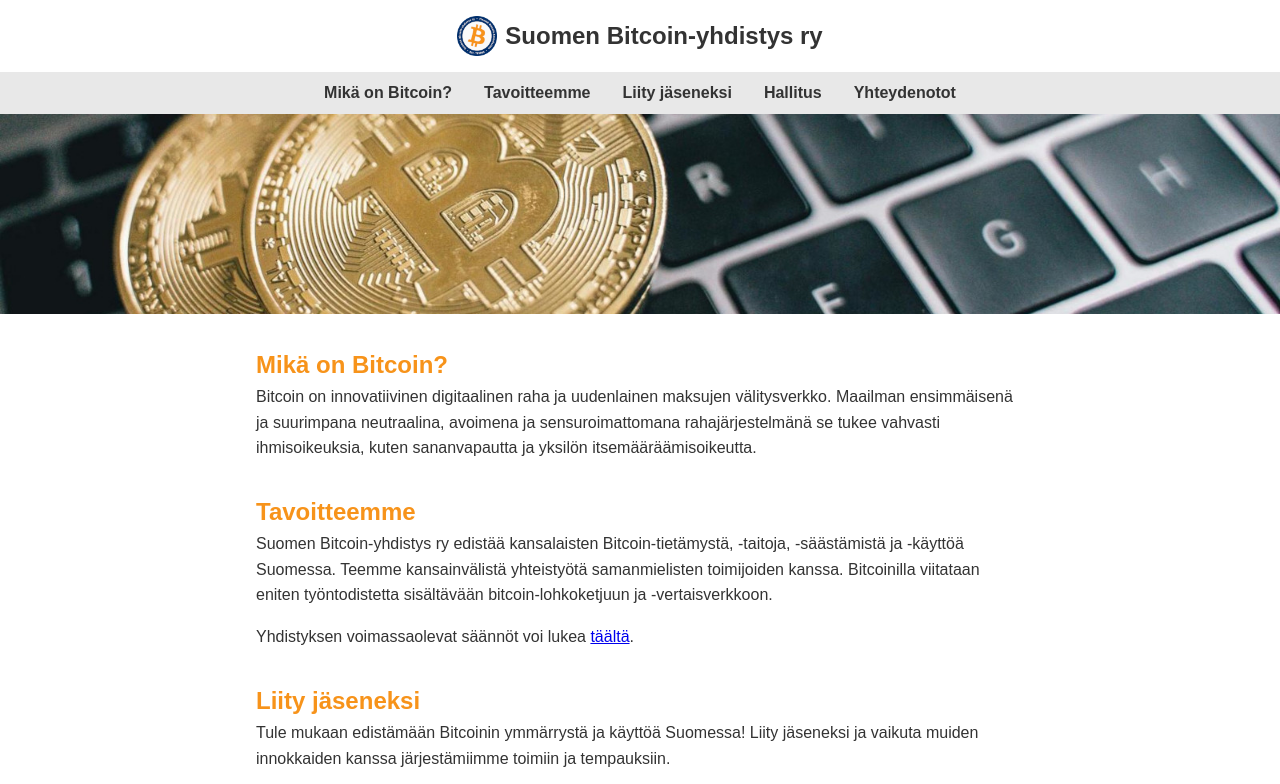
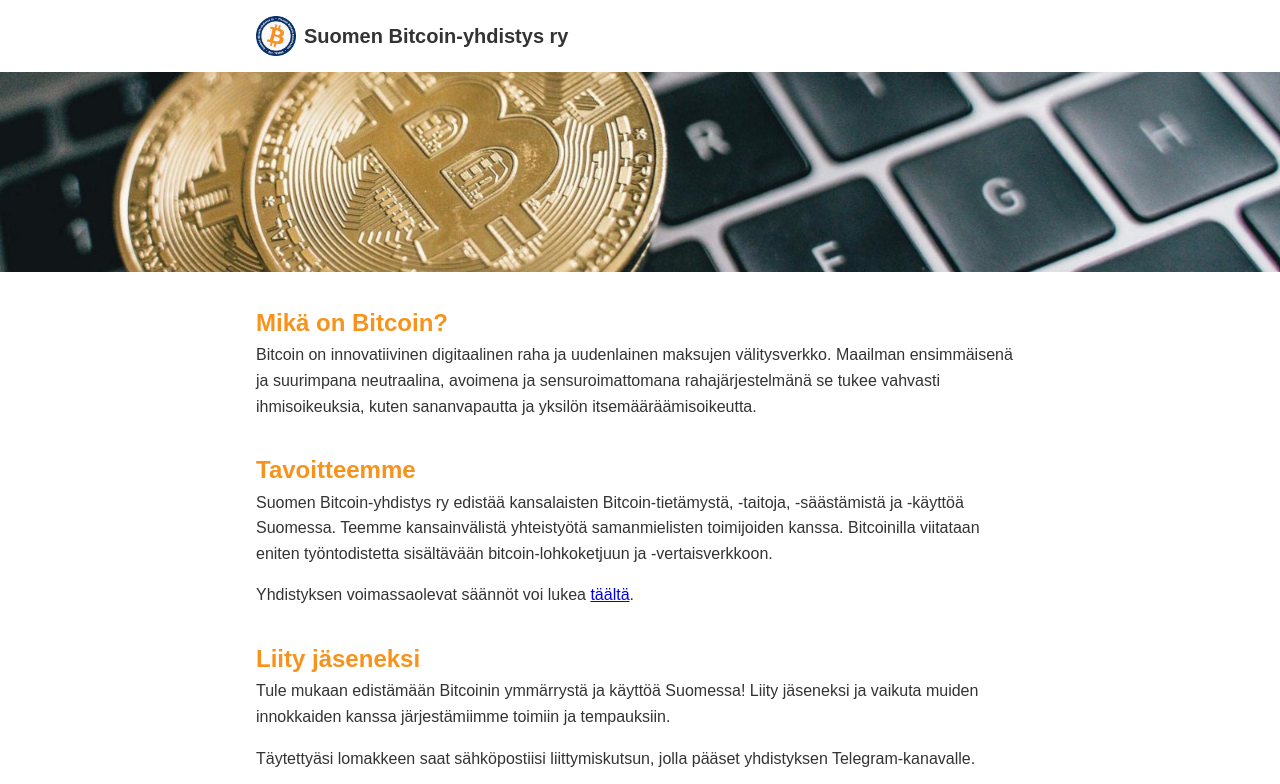
Before and after one commit to bitcoin-yhdistys/bitcoin-yhdistys.github.io, a plain HTML site: page index.html in a window 1280 px wide. Shown: the top 784 px of the page. Drawn offline with Linux system fonts and the light colour scheme.

Commit message:
Remove unnecessary navigation bar

```diff
--- a/index.html
+++ b/index.html
@@ -9,15 +9,6 @@
 <body>
     <header>
         <h1><img src="images/logo.png" alt="logo" class="logo"> Suomen Bitcoin-yhdistys ry</h1>
-        <nav>
-            <ul>
-                <li><a href="#mika-on-bitcoin">Mikä on Bitcoin?</a></li>
-                <li><a href="#tavoitteemme">Tavoitteemme</a></li>
-                <li><a href="#liity-jaseneksi">Liity jäseneksi</a></li>
-                <li><a href="#hallitus">Hallitus</a></li>
-                <li><a href="#yhteydenotot">Yhteydenotot</a></li>
-            </ul>
-        </nav>
         <img src="images/banner.jpg" alt="Bitcoin-yhdistys banner" class="banner">
     </header>
     <main>
--- a/styles.css
+++ b/styles.css
@@ -30,50 +30,25 @@ body {
     display: block;
     object-fit: cover;
     vertical-align: top;
-    background: #f8f8f8; /* Retain gray background for banner */
+    background: #f8f8f8;
 }
 
-/* Layout with Flexbox */
+/* Layout */
 header {
-    text-align: center; /* Removed background to apply per-element */
+    text-align: left; /* Align header content left */
 }
 
-/* H1 with Flexbox for vertical centering and white background */
+/* H1 with Flexbox for vertical centering and left alignment */
 h1 {
     color: #333;
-    font-size: 1.5rem;
-    margin: 0;
-    padding: 1rem 0;
+    font-size: 1.25rem;
+    margin: 0 auto; /* Center within max-width */
+    padding: 1rem;
+    max-width: 800px; /* Match main's max-width */
     display: flex;
     align-items: center;
-    justify-content: center;
     flex-wrap: wrap;
-    background: #fff; /* White background for h1 */
-}
-
-nav {
-    background: #e8e8e8; /* Slightly darker gray for nav to stand out */
-}
-
-nav ul {
-    display: flex;
-    justify-content: center;
-    list-style: none;
-    flex-wrap: wrap;
-}
-
-nav li {
-    margin: 0.5rem 1rem;
-}
-
-nav a {
-    text-decoration: none;
-    color: #333;
-    font-weight: bold;
-}
-
-nav a:hover {
-    color: #f7931a;
+    background: #fff;
 }
 
 main {
@@ -119,7 +94,7 @@ p {
 }
 
 .board-member p {
-    margin: 0; /* Override global p margin for board-member cards */
+    margin: 0;
     font-size: 1rem;
 }
 
@@ -149,12 +124,7 @@ footer {
     }
     h1 {
         font-size: 1.25rem;
-    }
-    nav ul {
-        flex-direction: column;
-    }
-    nav li {
-        margin: 0.5rem 0;
+        padding: 0.5rem;
     }
     main {
         padding: 0 0.5rem;
```
